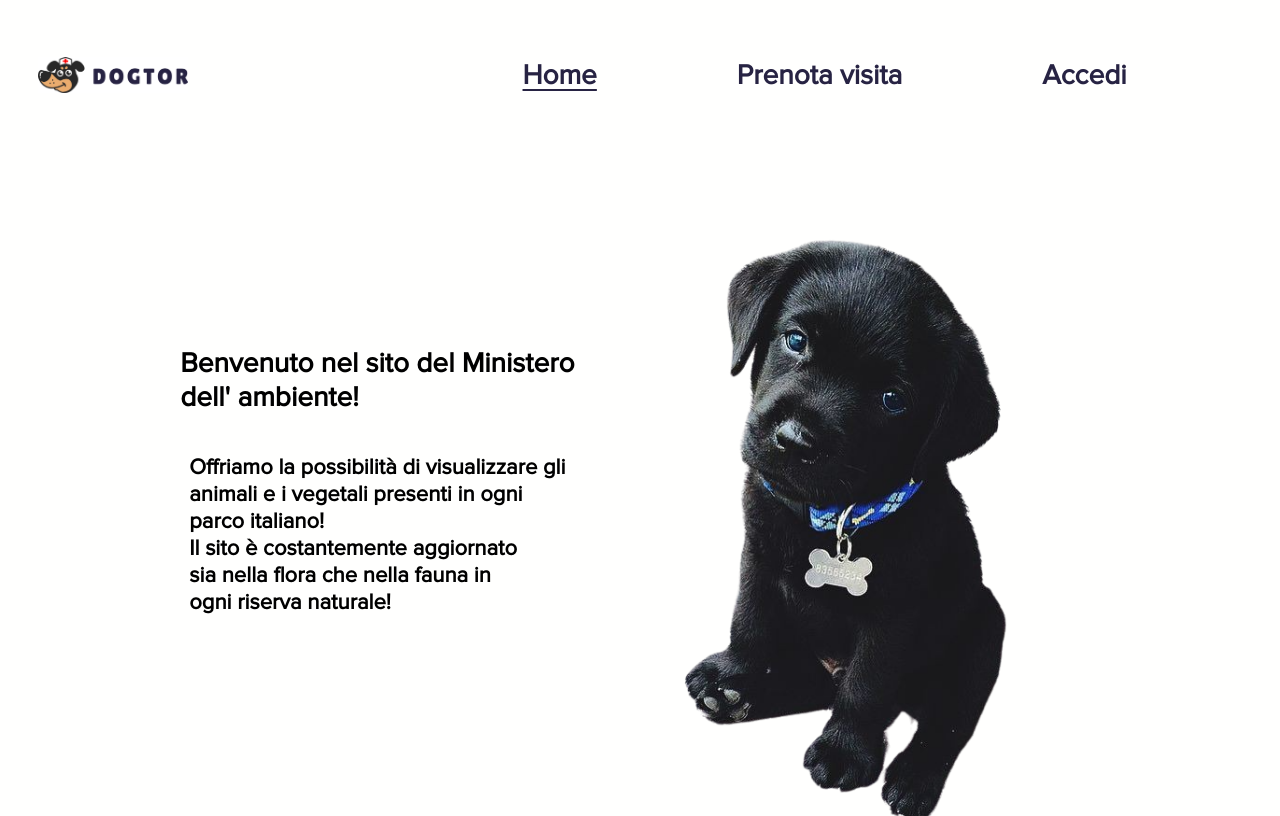
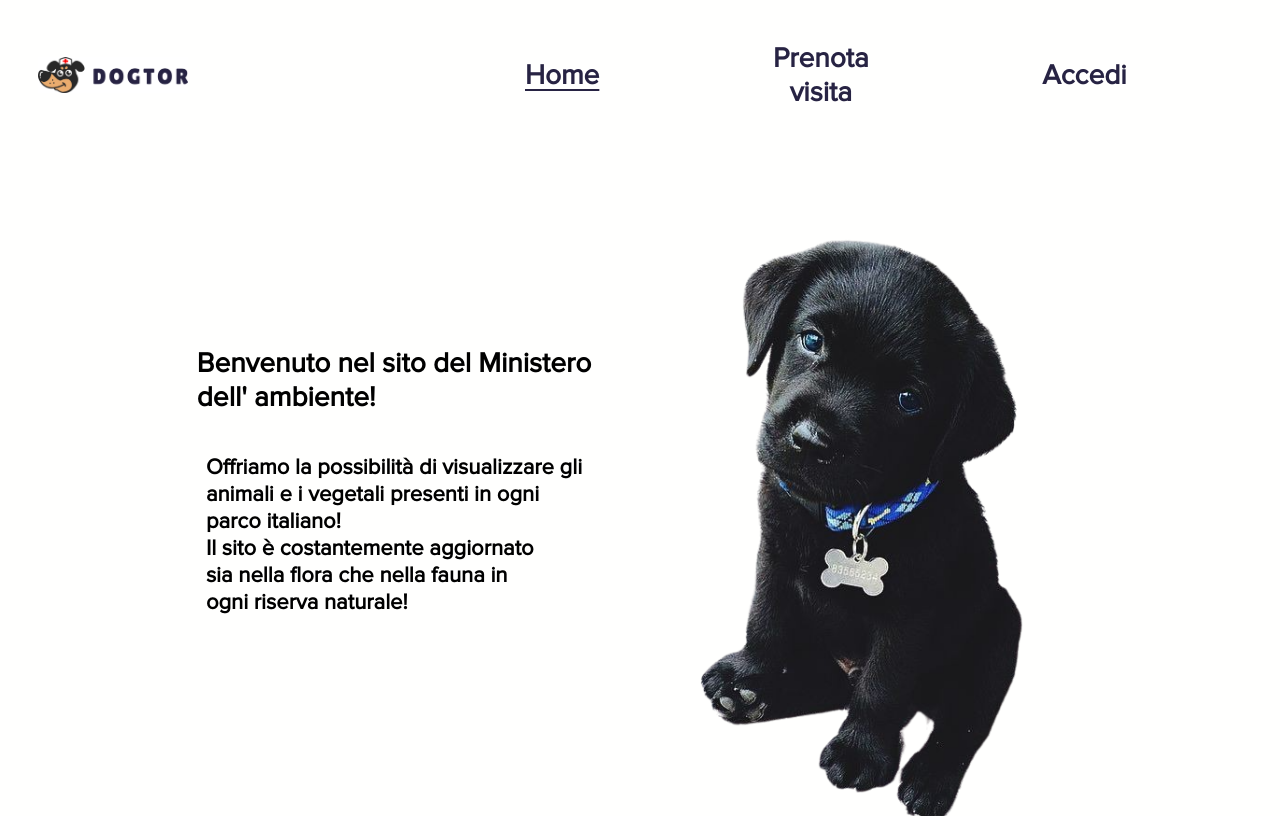
Before and after one commit to enry04/Dogtor, a PHP site: page /src/main-page/main-page.php in a window 1280 px wide. Run offline with PHP 8.4, Linux system fonts and the light colour scheme.

Commit message:
update main page

```diff
--- a/src/common/css/header-style.css
+++ b/src/common/css/header-style.css
@@ -18,10 +18,11 @@ header {
 
 .right-header-container {
   display: flex;
-  justify-content: flex-end;
+  justify-content: space-between;
   align-items: center;
   padding-right: 115px;
   gap: 140px;
+  width: 50%;
   text-align: center;
 }
 
--- a/src/main-page/css/main-page-style.css
+++ b/src/main-page/css/main-page-style.css
@@ -1,7 +1,7 @@
 main{
     display: flex;
-    justify-content: flex-end;
-    padding-right: 75px;
+    justify-content: center;
+    padding-left: 100px;
 }
 
 .text-container{
```
